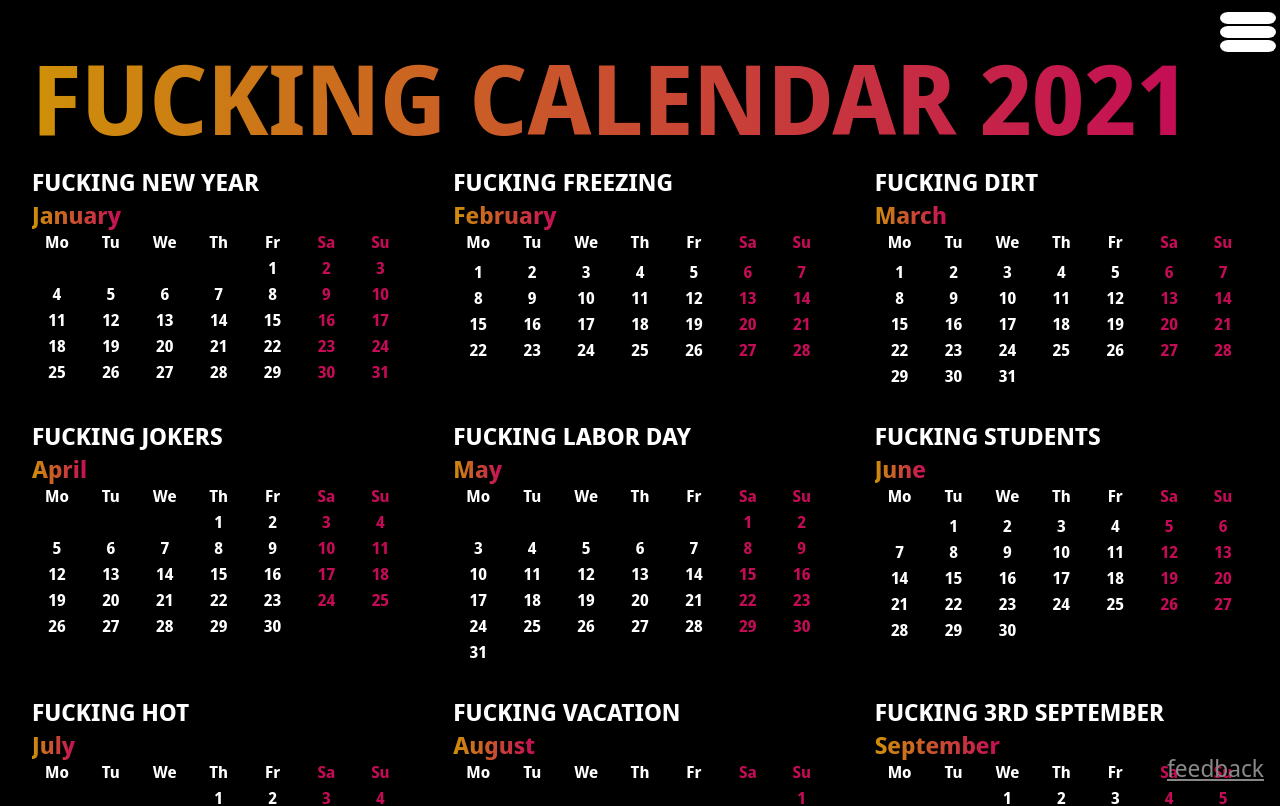
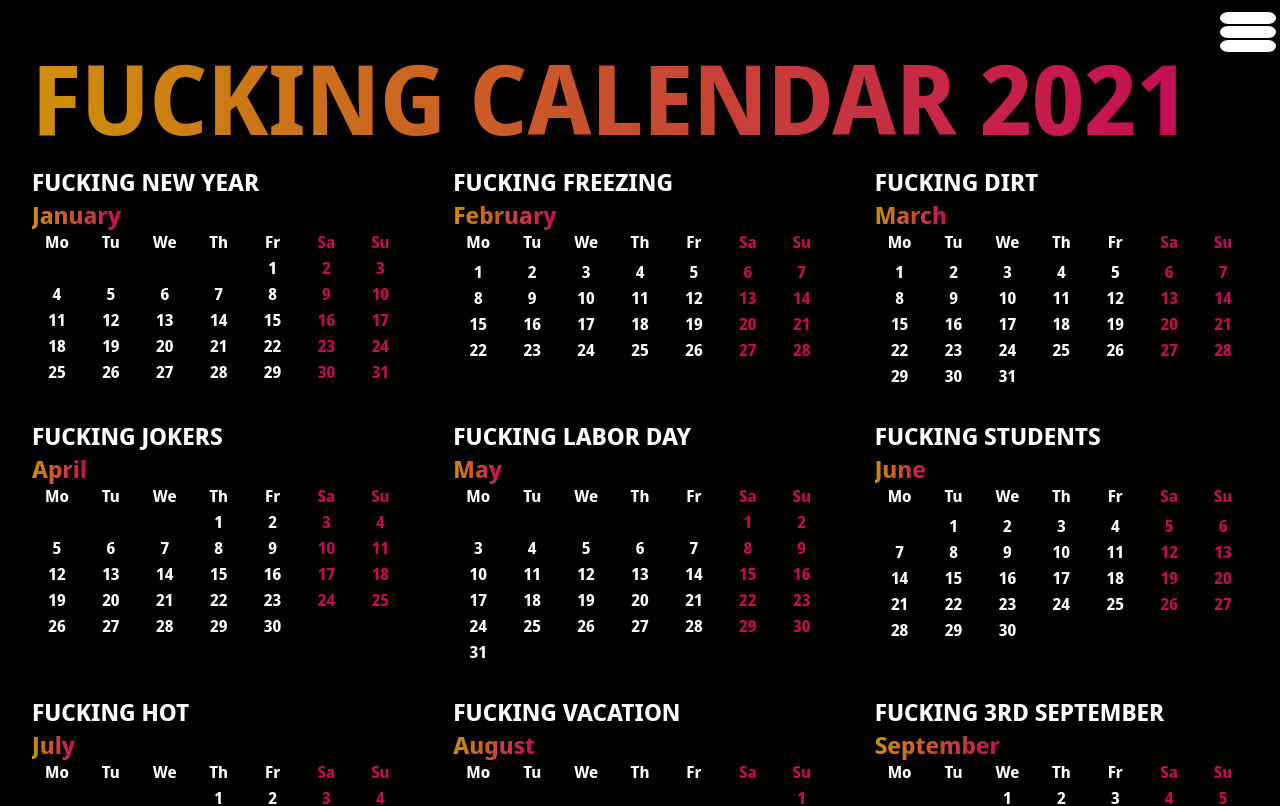
Before and after one commit to Rubyroidas/calendar, a React app: page / in a window 1280 px wide. Shown: the top 806 px of the page. Built offline with nearby package versions, Linux system fonts and the light colour scheme.

Commit message:
removed feedback for the moment

```diff
--- a/src/Calendar.jsx
+++ b/src/Calendar.jsx
@@ -166,7 +166,7 @@ export const Calendar = observer(() => {
                     <Link to={`/${year + 1}`}>{year + 1} &gt;</Link>
                 </div>
             </div>
-            <Feedback/>
+            {/*<Feedback/>*/}
         </div>
     );
 });
```
